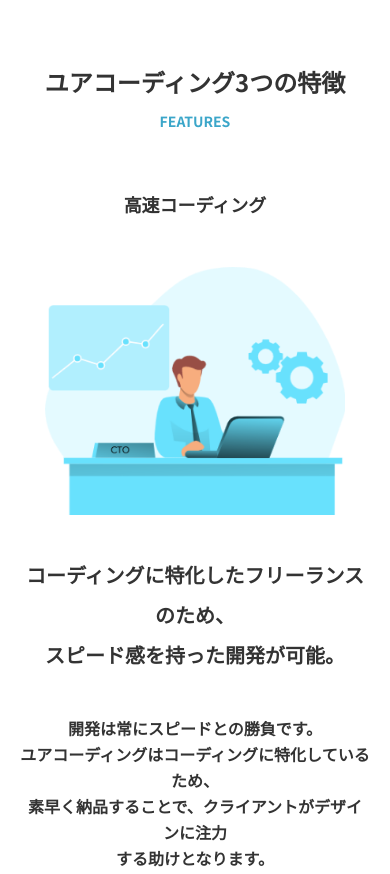
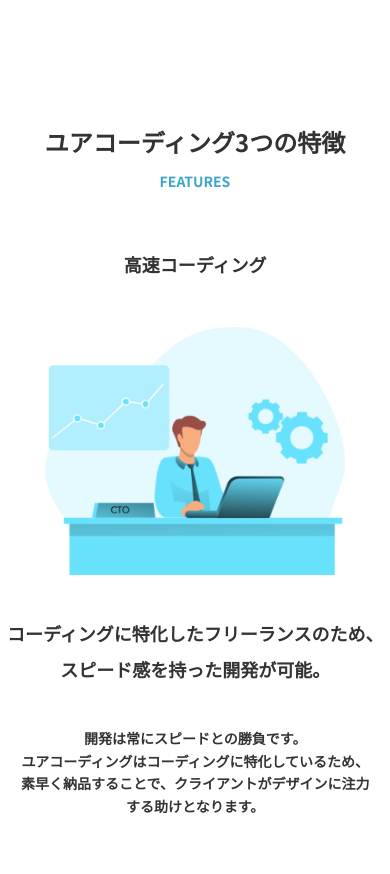
Before and after one commit to yamanoha-hub/Practice03, a website: page index.html in a window 390 px wide. Shown: the part 820-1694 px from the top of the page. Drawn offline with Linux system fonts and the light colour scheme.

Commit message:
表示崩れ直し(原因aos)

```diff
--- a/index.html
+++ b/index.html
@@ -35,9 +35,10 @@
   <link rel="icon" href="images/favicon.ico">
   <!-- リセットCSS -->
   <link rel="stylesheet" href="stylesheet/reset.css">
+
   <link rel="stylesheet" href="sass/style.css">
   <!-- jQuery -->
-  <script src="/js/jquery-3.6.0.min.js"></script>
+  <script src="js/jquery-3.6.0.min.js"></script>
   <!-- swiper -->
   <link rel="stylesheet" href="dist/css/swiper-bundle.min.css">
   <!-- aos -->
@@ -102,7 +103,7 @@
           <p>FEATURES</p>
         </div>
         <!-- /section__ttl -->
-        <div class="feature__content coding"  data-aos="fade-right">
+        <div class="feature__content coding"  data-aos="flip-up">
           <h3 class="feature__content__ttl">高速コーディング</h3>
           <div class="feature__content__item">
             <img src="images/cto.png" alt="特徴1">
@@ -119,7 +120,7 @@
           </div>
         </div>
         <!-- /.features-content coding -->
-        <div class="features__content high-quality"  data-aos="fade-left">
+        <div class="features__content high-quality" data-aos="flip-up">
           <h3 class="feature__content__ttl">高品質</h3>
           <div class="feature__content__item">
             <img src="images/building_website.png" alt="特徴2">
@@ -136,7 +137,7 @@
           </div>
         </div>
         <!-- /.features-content high-quality -->
-        <div class="features__content response"  data-aos="fade-right">
+        <div class="features__content response"  data-aos="flip-up">
           <h3 class="feature__content__ttl">迅速なレスポンス</h3>
           <div class="feature__content__item">
             <img src="images/new_message.png" alt="特徴3">
@@ -236,7 +237,7 @@
           <h2>ブログ</h2>
           <p>BLOG</p>
         </div>
-        <div class="cords" data-aos="zoom-out">
+        <div class="cords">
           <a href="#" class="cords__item cord--col3">
             <img src="images/blog01.png" alt="blog-ing1">
             <p>サイトをリニューアルオープンしました。</p>
@@ -427,12 +428,16 @@
   	},
 
     breakpoints: {
-      // 1200px以上の場合
+      // 1500px以上の場合
+      1500: {
+        slidesPerView: 5,
+      },
+      // 1250px以上の場合
       1250: {
         slidesPerView: 4,
       },
-      // 980px以上の場合
-      980: {
+      // 700px以上の場合
+      700: {
         slidesPerView: 3,
       },
       // 350px以上の場合
--- a/sass/_mixin.scss
+++ b/sass/_mixin.scss
@@ -37,8 +37,6 @@
     }
   }
 }
-
-
 @mixin btnSet {
   display: inline-block;
   width: 155px;
--- a/sass/_module.scss
+++ b/sass/_module.scss
@@ -12,8 +12,8 @@ $bg-color: #EEFBFB;
 // ============================================
 
 $breakpoints: (
-  m: "only screen and (max-width: 1100px)", //タブレット
-  s: "only screen and (max-width: 599px)",  //スマートフォン
+  m: "screen and (max-width: 1100px)", //タブレット
+  s: "screen and (max-width: 599px)",  //スマートフォン
 );
 
 @mixin media($breakpoint) {
@@ -21,7 +21,6 @@ $breakpoints: (
     @content;
   }
 }
-
 
 // ============================================
 // ベース
@@ -35,7 +34,6 @@ body {
 img {
   max-width: 100%;
 }
-
 
 // ============================================
 // モジュール
--- a/sass/style.scss
+++ b/sass/style.scss
@@ -3,6 +3,11 @@
 .contact-btn {
   @include btnSet;
 }
+
+// 表示崩れ見るため
+// * {
+//   outline: 2px solid blue;
+// }
 
 // ヘッダー
 .header {
@@ -79,6 +84,10 @@
     margin-left: auto;
     @include media(m) {
       display: none;
+      .contact-btn {
+        display: none;
+        margin-left: 0;
+      }
     }
   }
   .hamburger {
@@ -89,17 +98,18 @@
 
 // メインビジュアル
 .mv {
+  width: 100%;
   height: calc(100vh - 94px);
   margin-top: 94px;
   padding-top: 131px;
-  box-sizing: border-box;
   &__inner {
-    padding-left: 10px;
+    max-width: 1002px;
+    margin-right: auto;
+    margin-left: auto;
     display: flex;
-    justify-content: center;
+    justify-content: space-between;
   }
   &__text {
-    margin-right: 133px;
     h2 { //22 37
       font-size: 32px;
       line-height: 1.68;
@@ -120,7 +130,6 @@
       .mv__img {
         max-width: 40%;
         padding-top: 20px;
-
       }
     }
     &__text {
@@ -155,18 +164,31 @@
 // メインビジュアル
 
 // 特徴
+.blog {
+  background-color: $bg-color;
+  padding-top: 64px;
+  padding-bottom: 91px;
+  &__inner {
+    max-width: 1227px;
+    margin-left: auto;
+    margin-right: auto;
+    @include section-ttl;
+  }
+}
 .features {
   padding-top: 80px;
   padding-bottom: 156px;
   &__inner {
+    max-width: 1366px;
+    margin-right: auto;
+    margin-left: auto;
+    @include section-ttl;
     display: flex;
     flex-direction: column;
     align-items: center;
-    padding: 0 20px;
-    @include section-ttl;
   }
   @include media(m) {
-    padding-bottom: 150px;
+    padding-bottom: 120px;
   }
   @include media(s) {
     padding-bottom: 80px;
@@ -229,6 +251,16 @@
       }
     }
   }
+  @include media(s) {
+    &-text {
+      h4 {
+        font-size: 18px;
+      }
+      p {
+        font-size: 14px;
+      }
+    }
+  }
 }
 
 .high-quality {
@@ -270,6 +302,16 @@
       }
     }
   }
+  @include media(s) {
+    &-text {
+      h4 {
+        font-size: 18px;
+      }
+      p {
+        font-size: 14px;
+      }
+    }
+  }
 }
 
 .response {
@@ -304,6 +346,16 @@
       }
     }
   }
+  @include media(s) {
+    &-text {
+      h4 {
+        font-size: 18px;
+      }
+      p {
+        font-size: 14px;
+      }
+    }
+  }
 }
 // 特徴
 
@@ -327,7 +379,6 @@
     margin-top: 71px;
     padding-left: 1px;
     &__inner {
-      width: 100%;
       background-color: #fff;
       box-shadow: 0 3px 6px rgba(0, 0, 0, 0.16);
     }
@@ -346,11 +397,23 @@
       padding-left: 30px;
       border-bottom: 1px solid #E5E5E5;
     }
-  }
-  @include media(m) {
-    .horizontal-table {
+    @include media(m) {
       margin-top: 50px;
       padding: 0 10px;
+      &__inner__notice {
+        font-size: 12px;
+      }
+    }
+    @include media(s) {
+      font-size: 12px;
+      &__header {
+        width: 230px;
+        padding-top: 30px;
+        padding-bottom: 20px;
+      }
+      &__text {
+        padding-left: 20px;
+      }
     }
   }
   @include media(s) {
@@ -367,17 +430,19 @@
     margin: 0 auto;
     max-width: 907px;
     @include section-ttl;
-    @include media(m) {
-      padding: 0 10px;
-
-    }
   }
   .accordion {
     margin-top: 33px;
+    margin-right: 5px;
+    margin-left: 5px;
     font-size: 14px;
     line-height: 1.86;
     &__ttl {
       height: 58px;
+      @include media(s) {
+        height: auto;
+        line-height: 1;
+      }
     }
     &__btn {
       font-family: 'Noto Sans JP', sans-serif;
@@ -391,6 +456,14 @@
       border: solid 1px #E5E5E5;
       cursor: pointer;
       transition: .25s;
+      margin-top: 0;
+      margin-bottom: 0;
+      @include media(s) {
+        line-height: 1;
+        padding-top: 20px;
+        padding-bottom: 20px;
+        font-size: 0.7rem;
+      }
     }
     &__body {
       display: none;
@@ -400,20 +473,35 @@
         padding-top: 21px - 6px;
         padding-left: 35px;
         padding-bottom: 32px - 6px;
+        @include media(s) {
+          padding-right: 5px;
+          padding-left: 5px;
+        }
       }
       &:nth-of-type(2) {
         padding-top: 27px - 6px;
         padding-left: 35px;
         padding-bottom: 28px - 6px;
+        @include media(s) {
+          padding-right: 5px;
+          padding-left: 5px;
+        }
       }
       &:nth-of-type(3) {
         padding-top: 28px - 6px;
         padding-left: 37px;
         padding-bottom: 28px - 6px;
+        @include media(s) {
+          padding-right: 5px;
+          padding-left: 5px;
+        }
       }
 
       &--active {
         display: block;
+      }
+      @include media(m) {
+        font-size: 12px;
       }
     }
   }
@@ -427,16 +515,20 @@
   padding-bottom: 91px;
   &__inner {
     max-width: 1227px;
-    margin: 0 auto;
+    margin-left: auto;
+    margin-right: auto;
     @include section-ttl;
-    @include media(m) {
-      padding: 0 10px;
-    }
   }
 }
 .cords {
   display: flex;
   justify-content: space-between;
+  align-items: center;
+  @include media(m) {
+    flex-direction: column;
+    margin-right: 5px;
+    margin-left: 5px;
+  }
   .cord--col3 {
     margin-top: 55px;
   }
@@ -456,30 +548,6 @@
       position: absolute;
       right: 38px;
       bottom: 11px;
-    }
-    @include media(m) {
-      &:nth-of-type(2) {
-        margin-right: 10px;
-        margin-left: 10px;
-      }
-      p {
-        padding-top: 5px;
-        padding-right: 5px;
-      }
-      time {
-        text-align: center;
-        right: 0;
-        left: 0;
-      }
-    }
-    @include media(s) {
-      height: 300px;
-      p {
-        font-size: 12px;
-      }
-      time {
-        font-size: 12px;
-      }
     }
   }
 }
@@ -515,12 +583,18 @@
         font-size: 16px;
         line-height: 1.714;
         margin-top: 24px - 5.5px;
+        @include media(m) {
+          font-size: 14px;
+        }
       }
       p {  //10
         font-size: 14px;
         line-height: 1.714;
         margin-top: 34px - 5.5px - 5px;
         margin-bottom: 34px - 5.5px - 5px;
+        @include media(m) {
+          font-size: 12px;
+        }
       }
     }
   }
@@ -687,6 +761,13 @@
       margin-right: 30px;
       color: $color-font;
     }
+    @include media(m) {
+      font-size: 14px;
+      margin-bottom: 30px;
+      a {
+        margin-right: 15px;
+      }
+    }
   }
   &__copyright {
     font-size: 14px;
```
Also changed, not shown: 404.html (added, +33 -0 lines), sass/style.css, 5 other files.
